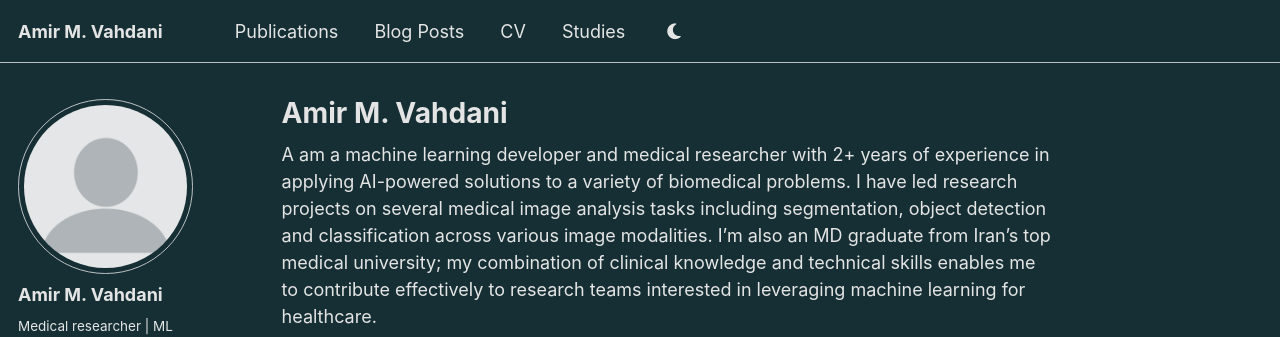
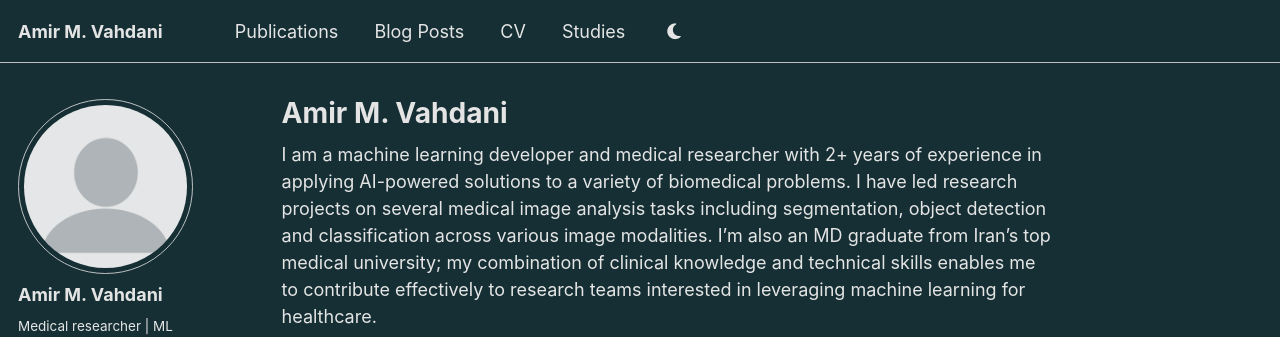
Before and after one commit to AmirV97/amirv97.github.io, a Jekyll site: the page built from _pages/about.md, in a window 1280 px wide. Shown: the top 337 px of the page. Built offline with Jekyll 4.4.1, drawn with Linux system fonts in a browser that asks for light colours; some web fonts are replaced.

Commit message:
Language edits.

```diff
--- a/_pages/about.md
+++ b/_pages/about.md
@@ -7,4 +7,4 @@ redirect_from:
   - /about.html
 ---
 
-A am a machine learning developer and medical researcher with 2+ years of experience in applying AI-powered solutions to a variety of biomedical problems. I have led research projects on several medical image analysis tasks including segmentation, object detection and classification across various image modalities. I'm also an MD graduate from Iran's top medical university; my combination of clinical knowledge and technical skills enables me to contribute effectively to research teams interested in leveraging machine learning for healthcare.
+I am a machine learning developer and medical researcher with 2+ years of experience in applying AI-powered solutions to a variety of biomedical problems. I have led research projects on several medical image analysis tasks including segmentation, object detection and classification across various image modalities. I'm also an MD graduate from Iran's top medical university; my combination of clinical knowledge and technical skills enables me to contribute effectively to research teams interested in leveraging machine learning for healthcare.
```
